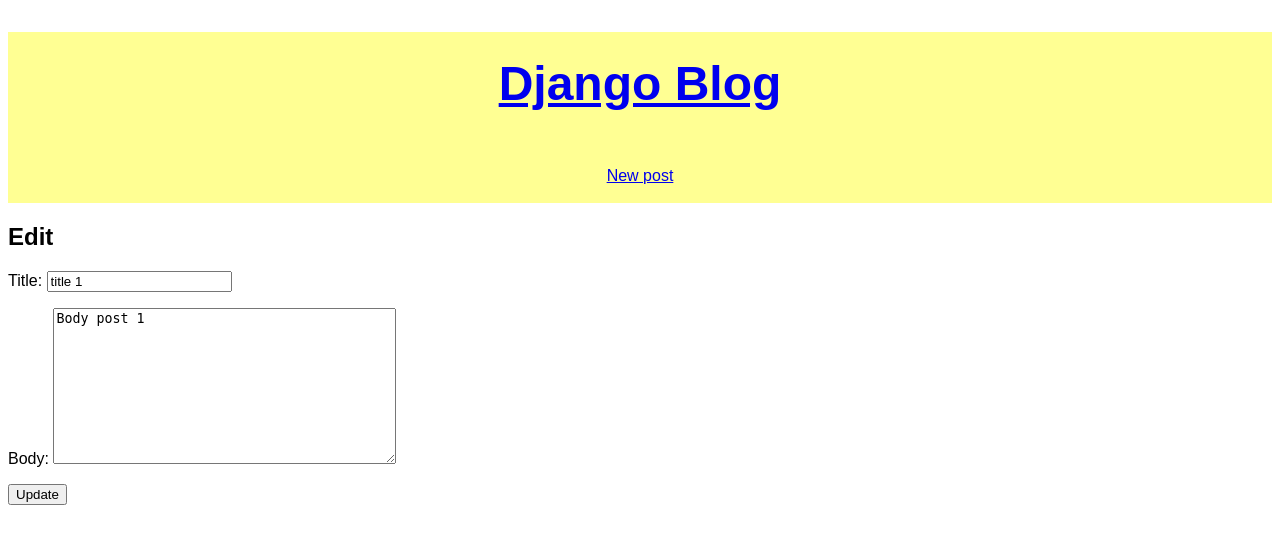
After one commit to CesarCarias/DjangoBlog, a Django app: page /post/1/edit/ in a window 1280 px wide. The commit adds this page. Shown: the top 544 px of the page. Run offline with Django 5.2, Linux system fonts and the light colour scheme; data comes from the database, SQL or seed files in the repository; both versions use the stored data as it was after the commit; some web fonts are replaced.

Commit message:
update added

```diff
--- a/blogs/urls.py
+++ b/blogs/urls.py
@@ -5,4 +5,5 @@ urlpatterns = [
     path("", BlogListView.as_view(), name="home"),
     path("post/<int:pk>/", BlogDetailView.as_view(), name="post_detail"),
     path("post/new/", BlogCreateView.as_view(), name="post_new"),
+    path("post/<int:pk>/edit/", BlogUpdateView.as_view(), name="post_edit"),
 ]
--- a/blogs/views.py
+++ b/blogs/views.py
@@ -1,6 +1,6 @@
 from django.shortcuts import render
 from django.views.generic import ListView, DetailView
-from django.views.generic.edit import CreateView
+from django.views.generic.edit import CreateView, UpdateView
 from blogs.models import Post
 
 # Create your views here.
@@ -16,3 +16,8 @@ class BlogCreateView(CreateView):
     model = Post
     template_name = "post_new.html"
     fields = ["title", "author", "body"]
+
+class BlogUpdateView(UpdateView):
+    model = Post
+    template_name = "post_edit.html"
+    fields = ["title", "body"]
--- a/templates/post_detail.html
+++ b/templates/post_detail.html
@@ -4,4 +4,5 @@
     <h2>{{ post.title }}</h2>
     <p>{{ post.author }}</p>
     <p>{{ post.body }}</p>
+    <a href="{% url 'post_edit' post.pk %}">Edit</a>
 {% endblock content %}
--- /dev/null
+++ b/templates/post_edit.html
@@ -0,0 +1,9 @@
+{% extends "base.html" %}
+
+{% block content %}
+    <h1>Edit</h1>
+    <form action="" method="post">{% csrf_token %}
+        {{ form.as_p }}
+        <input type="submit" value="Update">
+    </form>
+{% endblock content %}
```
Also changed, not shown: db.sqlite3.
